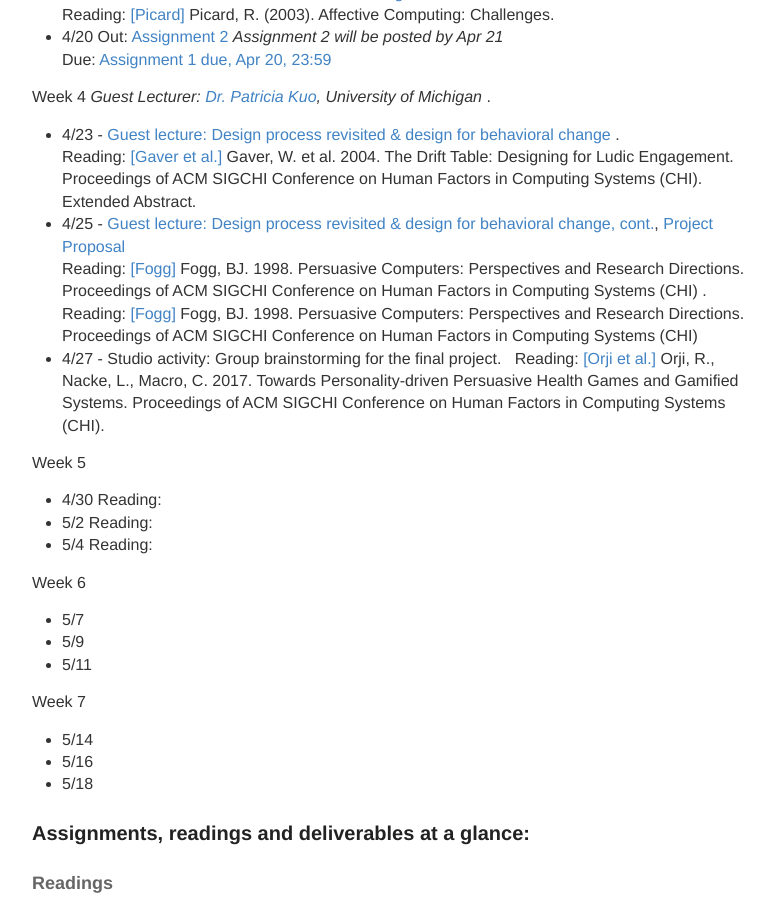
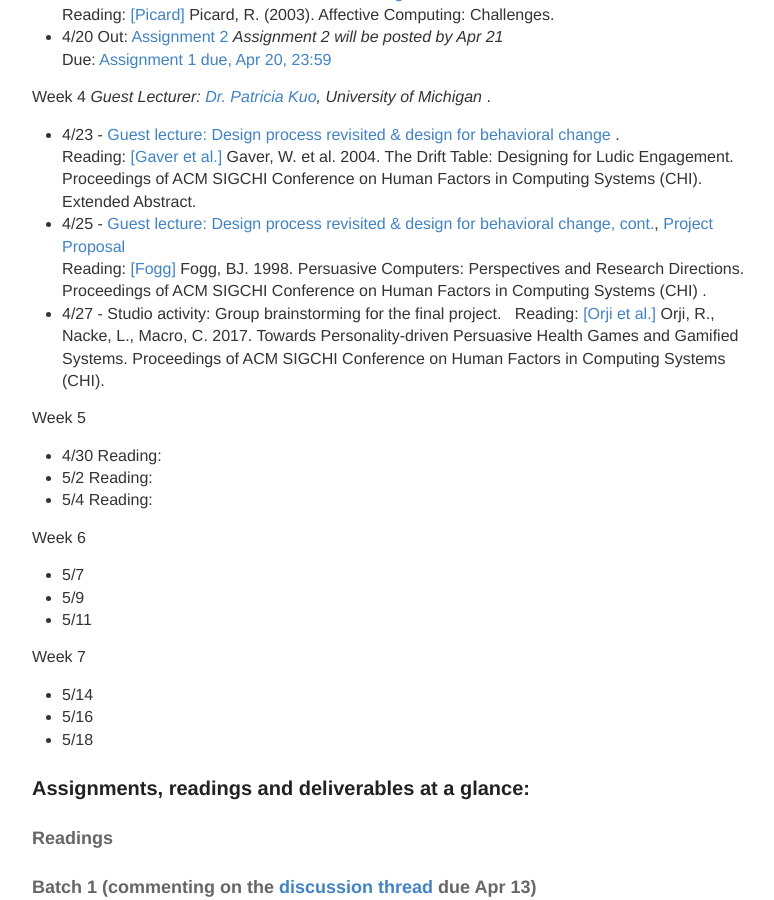
Before and after one commit to hciwang/hciwang.github.io, a Jekyll site: the page built from _posts/2018-3-25-lectures.md, in a window 1280 px wide and 900 px high, scrolled down 1164 px. Shown: the whole window, without its empty margins (248-1022 px from the left). Built offline with Jekyll 4.4.1, drawn with Linux system fonts in a browser that asks for light colours.

Commit message:
Update 2018-3-25-lectures.md

```diff
--- a/_posts/2018-3-25-lectures.md
+++ b/_posts/2018-3-25-lectures.md
@@ -44,7 +44,6 @@ Week 4 *Guest Lecturer: [Dr. Patricia Kuo](http://tidal.northwestern.edu/people/
 Reading: [[Gaver et al.]](https://canvas.ucdavis.edu/courses/225630/files?preview=3353707) Gaver, W. et al. 2004. The Drift Table: Designing for Ludic Engagement. Proceedings of ACM SIGCHI Conference on Human Factors in Computing Systems (CHI). Extended Abstract.
 - 4/25 - [Guest lecture: Design process revisited & design for behavioral change, cont.](https://canvas.ucdavis.edu/courses/225630/files?preview=3414260), [Project Proposal](https://canvas.ucdavis.edu/courses/225630/files?preview=3392172)
 Reading: [[Fogg]](https://canvas.ucdavis.edu/courses/225630/files?preview=3353707) Fogg, BJ. 1998. Persuasive Computers: Perspectives and Research Directions. Proceedings of ACM SIGCHI Conference on Human Factors in Computing Systems (CHI) .
-Reading: [[Fogg]](https://canvas.ucdavis.edu/courses/225630/files?preview=3353707) Fogg, BJ. 1998. Persuasive Computers: Perspectives and Research Directions. Proceedings of ACM SIGCHI Conference on Human Factors in Computing Systems (CHI)
 - 4/27 - Studio activity: Group brainstorming for the final project.
 Reading: [[Orji et al.]](https://canvas.ucdavis.edu/courses/225630/files?preview=3353901) Orji, R., Nacke, L., Macro, C. 2017. Towards Personality-driven Persuasive Health  Games and Gamified Systems. Proceedings of ACM SIGCHI Conference on Human Factors in Computing Systems (CHI).
 
```
